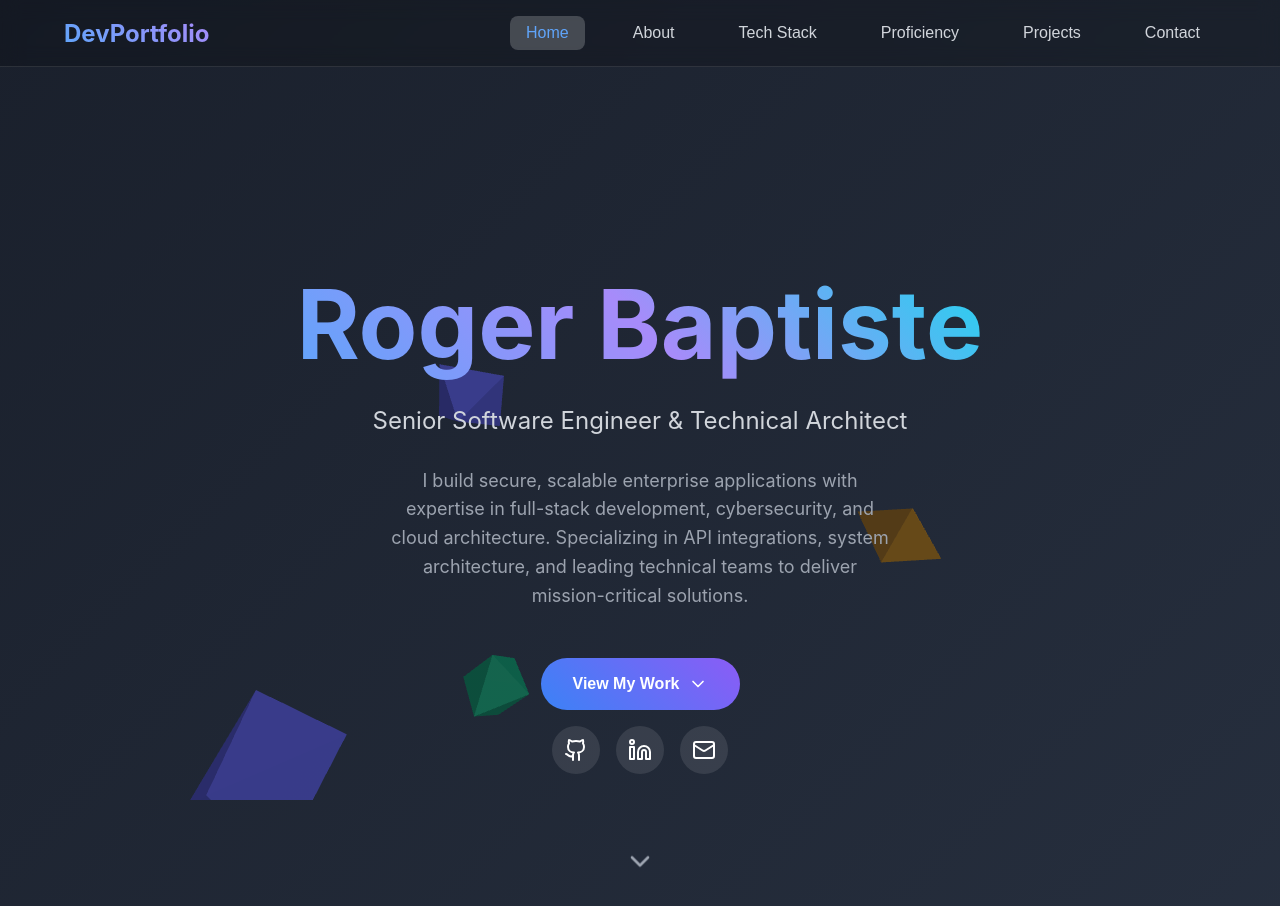
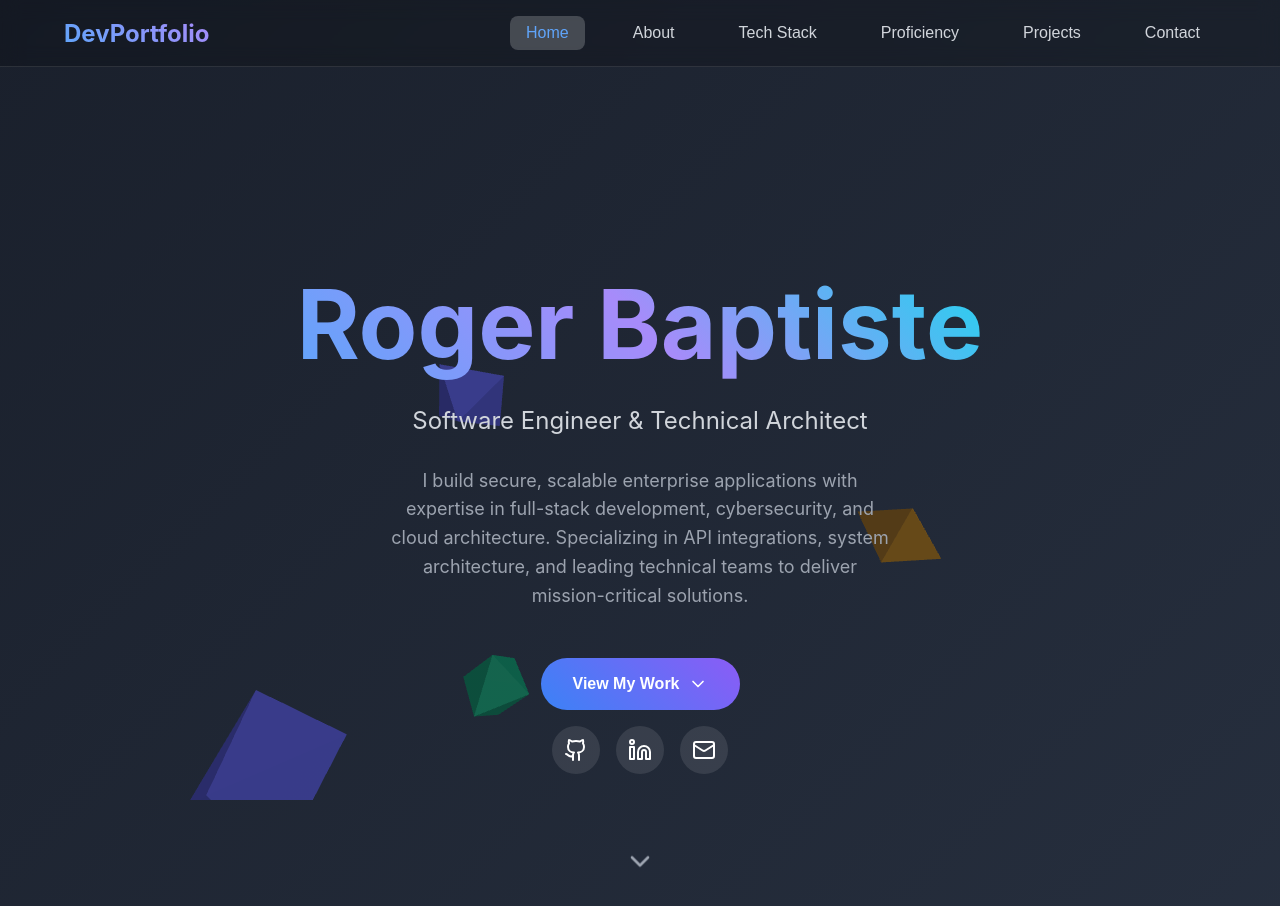
Before and after one commit to rogerbap/portfoliowebsite, a React (Create React App) app: page / in a window 1280 px wide. Shown: the top 906 px of the page. Built offline with nearby package versions, Linux system fonts and the light colour scheme.

Commit message:
updating typo

```diff
--- a/src/components/sections/Hero.js
+++ b/src/components/sections/Hero.js
@@ -88,19 +88,19 @@ const Hero = () => {
   };
 
   return (
-    <section id ="hero" style={styles.section}>
+    <section id="hero" style={styles.section}>
       <div style={styles.container}>
         <div>
           <h1 style={styles.title}>
             Roger Baptiste
           </h1>
           <p style={styles.subtitle}>
-            Senior Software Engineer & Technical Architect
+            Software Engineer & Technical Architect
           </p>
           <p style={styles.description}>
             I build secure, scalable enterprise applications with expertise in full-stack development,
-  cybersecurity, and cloud architecture. Specializing in API integrations, system architecture,
-  and leading technical teams to deliver mission-critical solutions.
+            cybersecurity, and cloud architecture. Specializing in API integrations, system architecture,
+            and leading technical teams to deliver mission-critical solutions.
           </p>
         </div>
 
```
